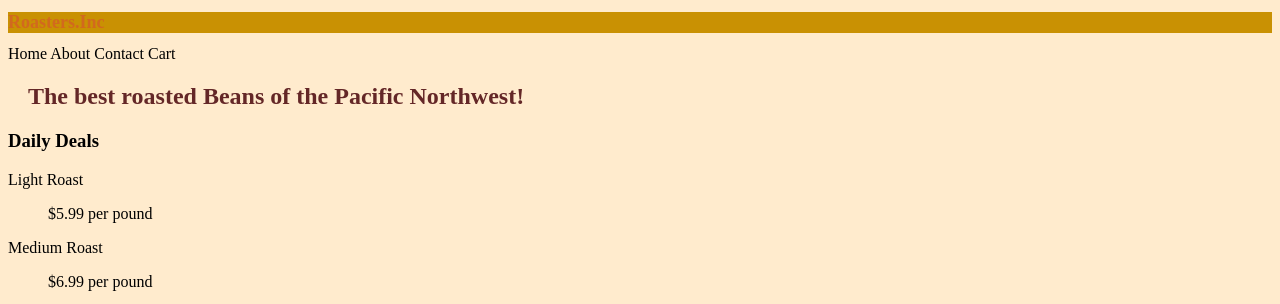
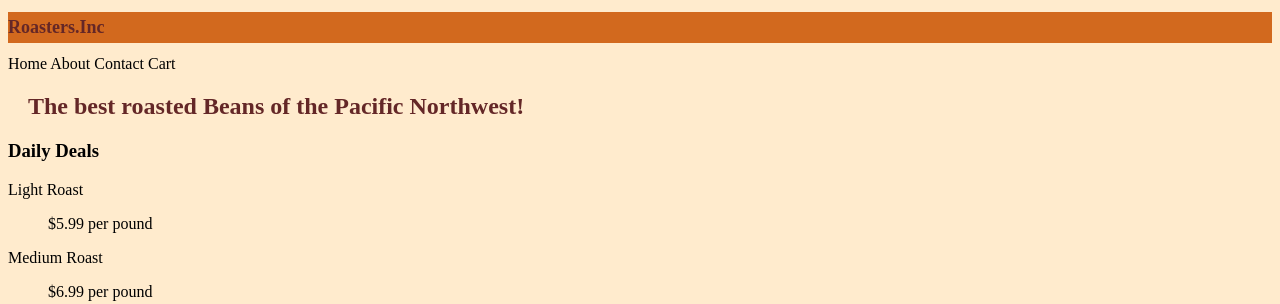
Before and after one commit to N-Germek/Class04, a plain HTML site: page index.html in a window 1280 px wide. Shown: the top 304 px of the page. Drawn offline with Linux system fonts and the light colour scheme.

Commit message:
adjusted layout

```diff
--- a/css/styles.css
+++ b/css/styles.css
@@ -1,8 +1,11 @@
 
 h1 {
-    background-color: rgb(201, 145, 3);
+    background-color: chocolate;
     font-size: large;
-    color: chocolate;
+    color: rgb(100, 39, 39);
+    font-stretch: wider;
+    padding-top: 5px;
+    padding-bottom: 5px;
 }
 body {
     background-color: blanchedalmond;
@@ -16,3 +19,6 @@ h2 {
     color: rgb(100, 39, 39);
     margin-left: 20px;
   }
+image {
+    size-adjust: 20%;
+}
```
